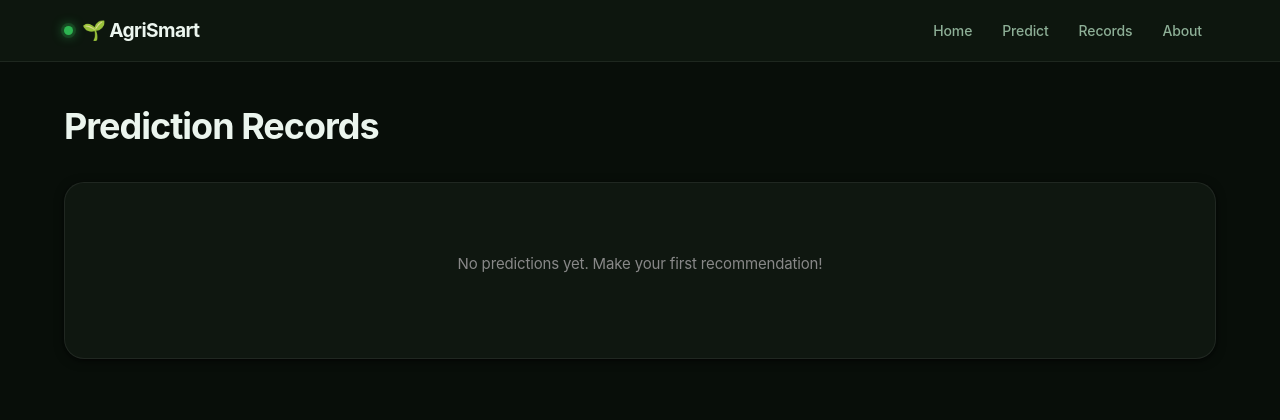
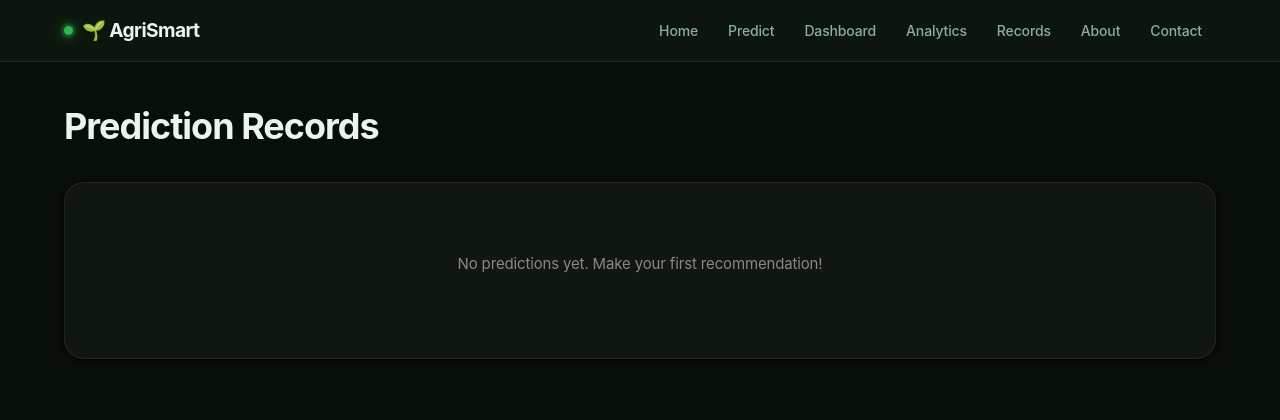
Before and after one commit to Purujith27/Fertilizer-Recommendations-System, a Flask app: template Fertilizer_RecommendationSystem/templates/records.html in a window 1280 px wide. Shown: the top 420 px of the page. Run offline with Flask 3, Linux system fonts and the light colour scheme; the template is opened without the code that fills it, so the values that code supplies are empty.

Commit message:
Update records.html

```diff
--- a/Fertilizer_RecommendationSystem/templates/records.html
+++ b/Fertilizer_RecommendationSystem/templates/records.html
@@ -1,8 +1,15 @@
 <!DOCTYPE html>
 <html>
 <head>
-    <title>Records - AgriSmart</title>
-    <link rel="stylesheet" href="{{ url_for('static', filename='css/style.css') }}">
+
+    <title>...</title>
+
+    <link href="https://fonts.googleapis.com/css2?family=Inter:wght@300;400;500;600;700&display=swap"
+          rel="stylesheet">
+
+    <link rel="stylesheet"
+          href="{{ url_for('static', filename='css/style.css') }}">
+
 </head>
 <body>
     <nav class="navbar">
@@ -10,8 +17,11 @@
        <ul class="nav-links">
     <li><a href="/">Home</a></li>
     <li><a href="/predict">Predict</a></li>
+    <li><a href="/dashboard">Dashboard</a></li>
+    <li><a href="/analytics">Analytics</a></li>
     <li><a href="/records">Records</a></li>
     <li><a href="/about">About</a></li>
+    <li><a href="/contact">Contact</a></li>
 </ul>
     </nav>
 
@@ -41,7 +51,7 @@
                         {% for row in records %}
                         <tr>
                             <td><strong>#{{ row[0] }}</strong></td>
-                            <td>Just now</td>
+                            <td>{{ row[10] }}</td>
                             <td>{{ row[1] }}</td>
                             <td>{{ row[2] }}</td>
                             <td>{{ row[3] }}</td>
```
Lines whose indentation alone changed are shown as unchanged.
